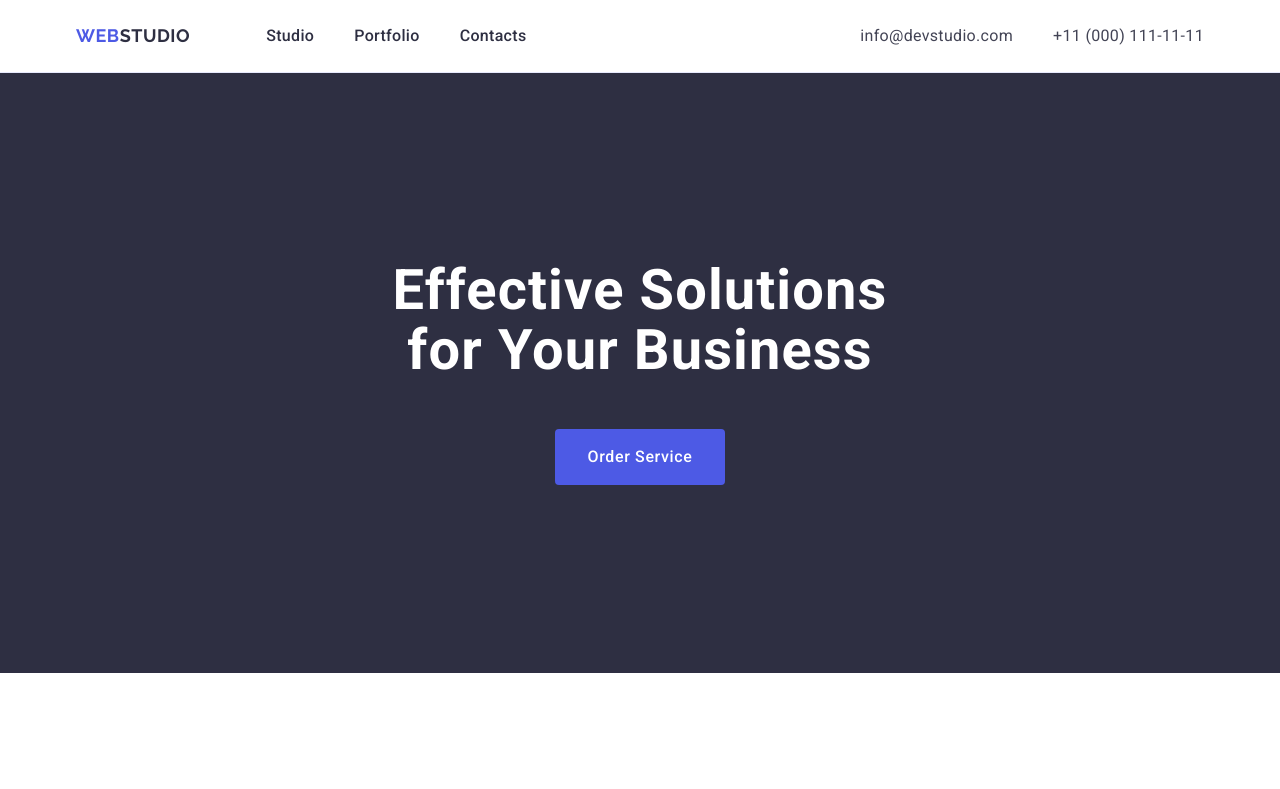
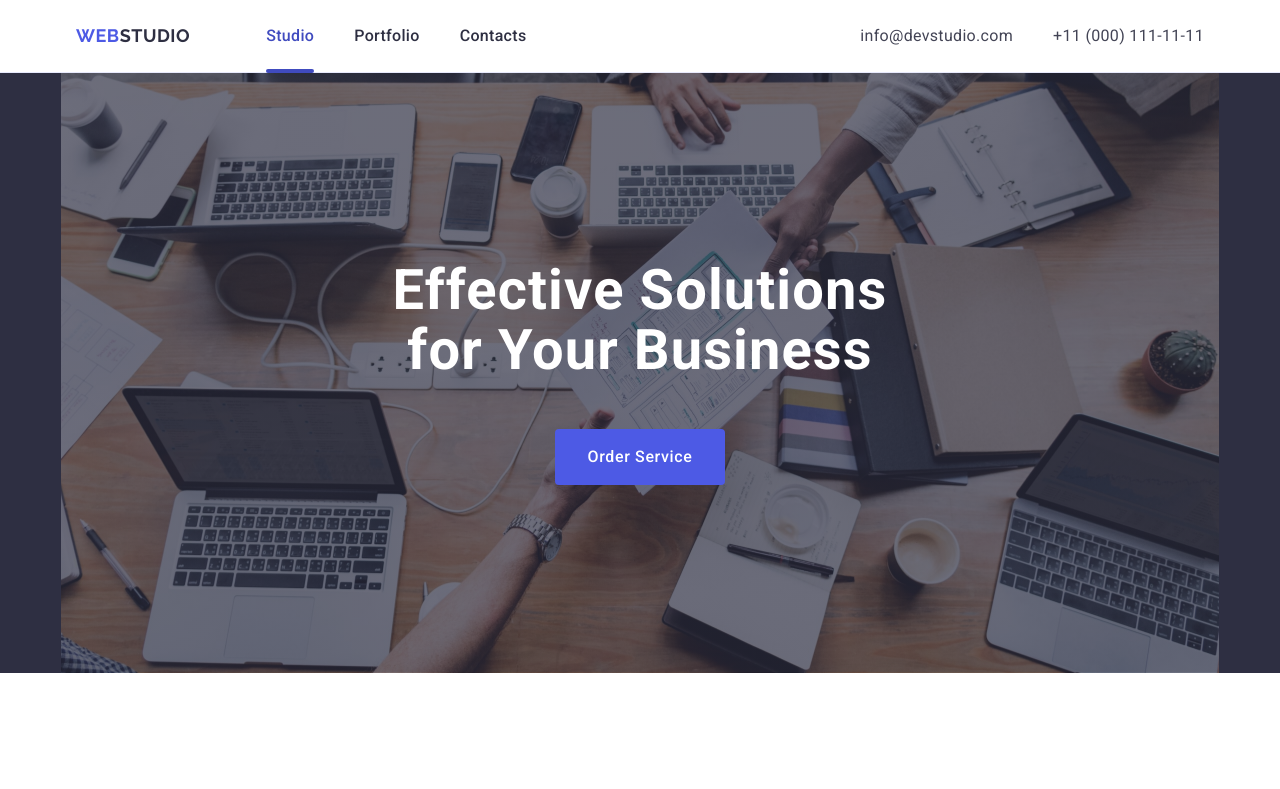
Before and after one commit to VKarpina/goit-markup-hw-04, a plain HTML site: page index.html in a window 1280 px wide. Shown: the top 789 px of the page. Drawn offline with nearby package versions, Linux system fonts and the light colour scheme.

Commit message:
add header changes

```diff
--- a/css/styles.css
+++ b/css/styles.css
@@ -82,6 +82,8 @@ img {
 
 .page-header {
   border-bottom: 1px solid #e7e9fc;
+  box-shadow: 0 1px 6px 0 rgba(46, 47, 66, 0.08),
+    0 1px 1px 0 rgba(46, 47, 66, 0.16), 0 2px 1px 0 rgba(46, 47, 66, 0.08);
 }
 
 .header-container {
@@ -126,11 +128,22 @@ img {
   letter-spacing: 0.02em;
   color: #2e2f42;
   padding: 24px 0;
+  transition: color 250ms cubic-bezier(0.4, 0, 0.2, 1);
 }
 
-.nav-link:hover,
-.nav-link:focus {
-  color: #404bbf;
+.nav-link.current {
+  position: relative;
+}
+
+.nav-link.current::after {
+  content: '';
+  width: 100%;
+  height: 4px;
+  border-radius: 2px;
+  position: absolute;
+  left: 0;
+  bottom: -1px;
+  background-color: #404bbf;
 }
 
 .address {
@@ -150,10 +163,14 @@ img {
   letter-spacing: 0.02em;
   color: #434455;
   padding: 24px 0;
+  transition: color 250ms cubic-bezier(0.4, 0, 0.2, 1);
 }
 
+.nav-link:hover,
+.nav-link:focus,
 .address-link:hover,
-.address-link:focus {
+.address-link:focus,
+.nav-link.current {
   color: #404bbf;
 }
 
@@ -161,10 +178,20 @@ img {
 
 .hero {
   background-color: #2e2f42;
-  padding: 188px 0;
+  padding: 0;
 }
 
 .hero-container {
+  background-image: linear-gradient(
+      rgba(46, 47, 66, 0.7),
+      rgba(46, 47, 66, 0.7)
+    ),
+    url(../images/hero-bg.jpg);
+  background-size: cover;
+  background-position: center;
+  background-repeat: no-repeat;
+  padding: 188px 0px;
+  /* box-shadow: 0 4px 4px 0 rgba(0, 0, 0, 0.25); */
 }
 
 .hero-title {
--- a/index.html
+++ b/index.html
@@ -30,13 +30,13 @@
           </a>
           <ul class="nav-list">
             <li class="nav-item">
-              <a class="nav-link" href="./index.html">Studio</a>
+              <a class="nav-link current" href="./index.html">Studio</a>
             </li>
             <li class="nav-item">
-              <a class="nav-link" href="">Portfolio</a>
+              <a class="nav-link active" href="">Portfolio</a>
             </li>
             <li class="nav-item">
-              <a class="nav-link" href="">Contacts</a>
+              <a class="nav-link active" href="">Contacts</a>
             </li>
           </ul>
         </nav>
```
Also changed, not shown: images/hero-bg.jpg (added).
